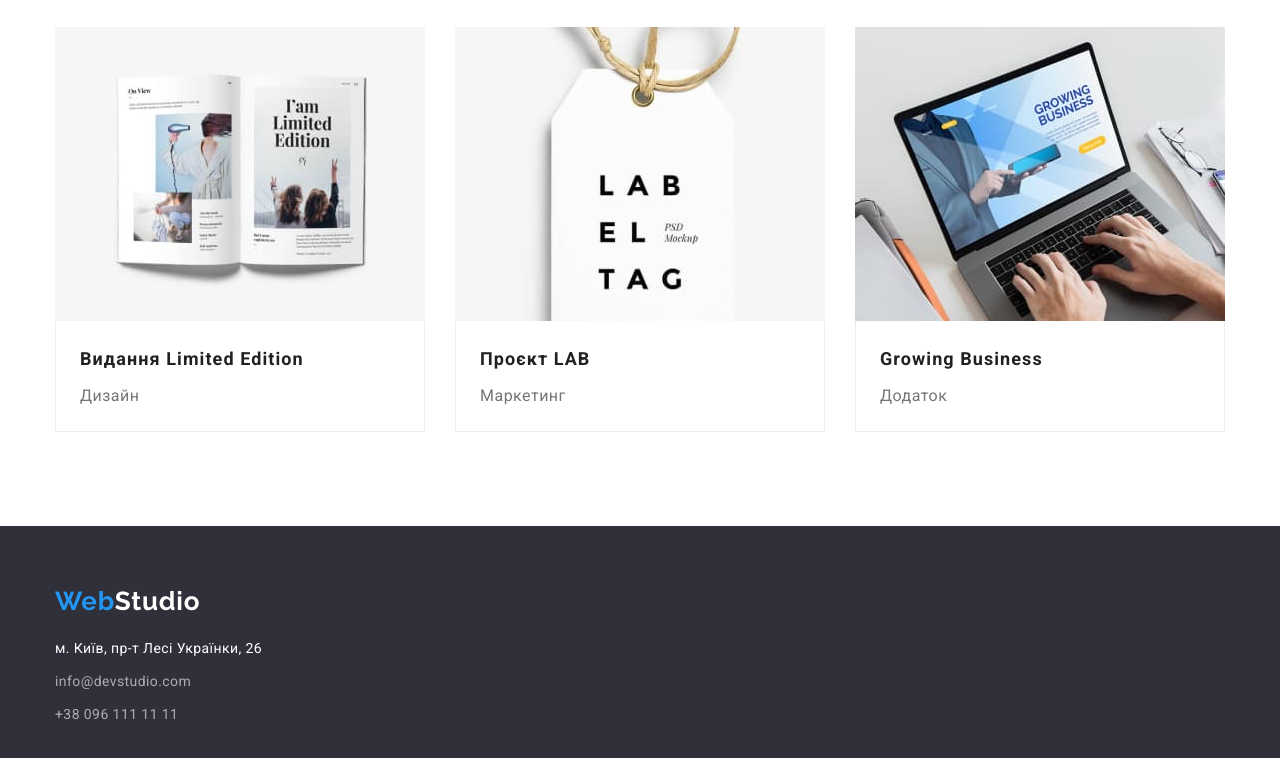
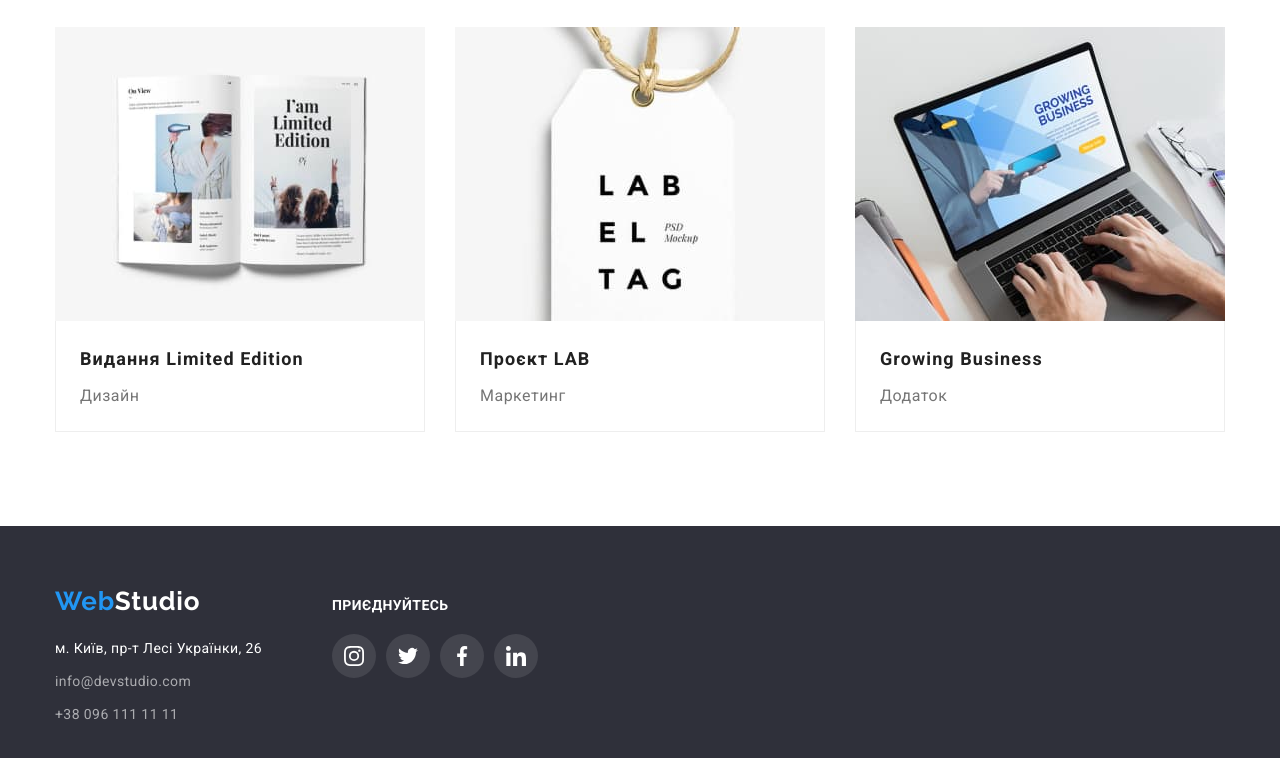
Before and after one commit to ILLIA-BORSHCHEVSKYI/goit-markup-hw-04, a plain HTML site: page portfolio.html in a window 1280 px wide. Shown: the part 1096-1854 px from the top of the page. Drawn offline with nearby package versions, Linux system fonts and the light colour scheme.

Commit message:
design footer

```diff
--- a/css/styles.css
+++ b/css/styles.css
@@ -182,7 +182,7 @@ ul {
         rgba(47, 48, 58, 0.4)
         ),
         url(../images/bg-hero.jpg);
-    width: 1600px;
+    max-width: 1600px;
     margin-right: auto;
     margin-left: auto;
     background-repeat: no-repeat;
--- a/portfolio.html
+++ b/portfolio.html
@@ -23,8 +23,16 @@
                 </ul>
             </nav>
             <ul class="header-contacts">
-                <li class="header-item"><a class="header-link link  contacts" href="mailto:info@devstudio.com"  lang="en">info@devstudio.com</a></li>
-                <li class="header-item"><a class="header-link link  contacts" href="tel:+380961111111">+38 096 111 11 11</a></li>
+                <li class="header-item"><a class="header-link link  contacts" href="mailto:info@devstudio.com"  lang="en">
+                    <svg class="icon-mail icon" width="16" height="12">
+                        <use href="/images/icons.svg#envelope" width="16" height="12"></use>
+                    </svg>
+                    info@devstudio.com</a></li>
+                <li class="header-item"><a class="header-link link  contacts" href="tel:+380961111111">
+                    <svg class="icon-tel icon" width="10" height="16">
+                        <use href="/images/icons.svg#phone"></use>
+                    </svg>
+                    +38 096 111 11 11</a></li>
             </ul>
         </div>
     </header>
@@ -110,7 +118,8 @@
     </main>
 
     <footer class="footer">
-        <div class="container">
+        <div class="container footer-box">
+            <div class="address-container">
                 <a class="footer-logo link" href="./index.html" lang="en"><span class="logo">Web</span>Studio</a>
                 <address class="contacts-address">
                     <ul class="address-list">
@@ -120,6 +129,40 @@
                     </ul>
                 </address>
             </div>
+            <div class="network-container">
+                <p class="network-txt">Приєднуйтесь</p>
+                <ul class="footer-networks">
+                    <li class="footer-network-item">
+                        <a class="footer-network-link link" href="https://www.instagram.com/" target="_blank" rel="noopener noreferrer" aria-label="instagram">
+                            <svg class="footer-network-icon icon">
+                                <use href="/images/icons.svg#instagram"></use>
+                            </svg>
+                        </a>
+                    </li>
+                    <li class="footer-network-item">
+                        <a class="footer-network-link link" href="https://twitter.com/" target="_blank" rel="noopener noreferrer" aria-label="twitter">
+                            <svg class="footer-network-icon icon">
+                                <use href="/images/icons.svg#twitter"></use>
+                            </svg>
+                        </a>
+                    </li>
+                    <li class="footer-network-item">
+                        <a class="footer-network-link link" href="https://www.facebook.com/" target="_blank" rel="noopener noreferrer" aria-label="facebook">
+                            <svg class="footer-network-icon icon">
+                                <use href="/images/icons.svg#facebook"></use>
+                            </svg>
+                        </a>
+                    </li>
+                    <li class="footer-network-item">
+                        <a class="footer-network-link link" href="https://www.linkedin.com/" target="_blank" rel="noopener noreferrer" aria-label="linkedin">
+                            <svg class="footer-network-icon icon">
+                                <use href="/images/icons.svg#linkedin"></use>
+                            </svg>
+                        </a>
+                    </li>
+                </ul>
+            </div>
+        </div>
     </footer>
 </body>
 </html>
```
Lines whose indentation alone changed are shown as unchanged.
